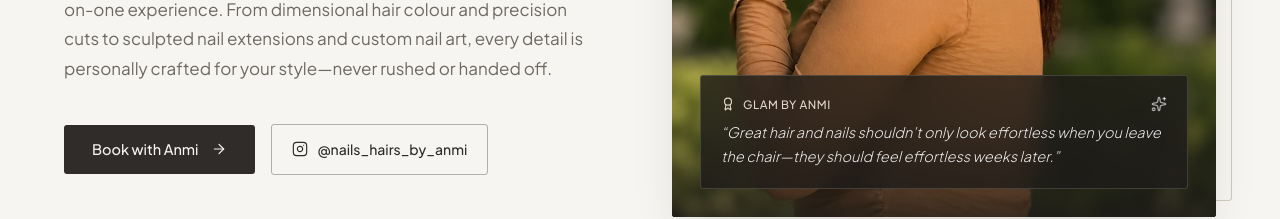
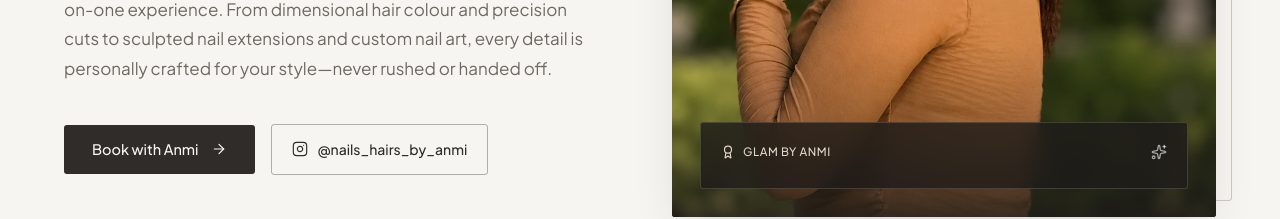
Before and after one commit to Taranveer178/nailsbyanmi, a React (Vite) app: page / in a window 1280 px wide. Shown: the part 6220-6439 px from the top of the page. Built offline with nearby package versions, Linux system fonts and the light colour scheme.

Commit message:
updated content

```diff
--- a/src/components/StylistSection.jsx
+++ b/src/components/StylistSection.jsx
@@ -126,11 +126,6 @@ export default function StylistSection() {
                   </div>
                   <Sparkles className="w-4 h-4 text-white/60 shrink-0" />
                 </div>
-
-                <p className="text-[13.5px] sm:text-[14.5px] text-white/90 font-light italic leading-relaxed">
-                  “Great hair and nails shouldn’t only look effortless when you
-                  leave the chair—they should feel effortless weeks later.”
-                </p>
               </motion.div>
             </div>
           </motion.div>
```
